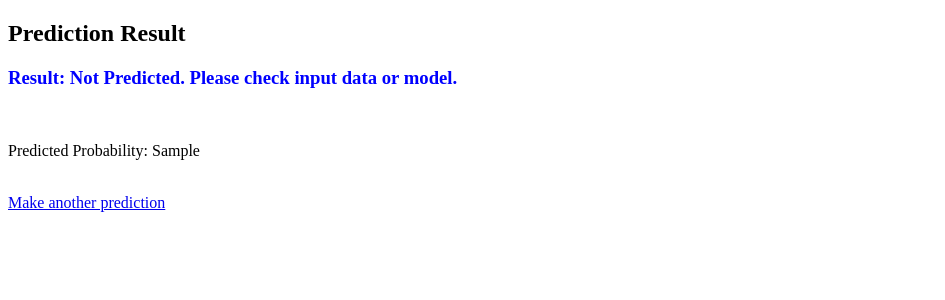
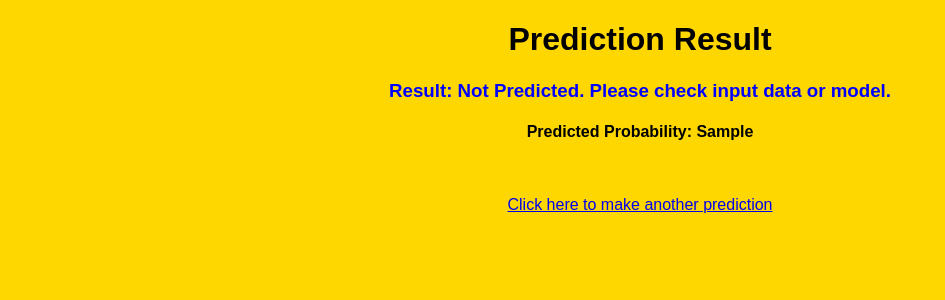
Before and after one commit to sivabio/dmp, a Flask app: template templates/result.html in a window 1280 px wide. Shown: the top 300 px of the page, without its empty margins (0-945 px from the left). Run offline with Flask 3, Linux system fonts and the light colour scheme; the template is opened without the code that fills it: most values are stand-ins (such as "Sample title", 1, 10 or a date in 2020); parts of the project's set-up code (start-up, migrations or seed data) failed here and were passed over.

Commit message:
Update result.html

```diff
--- a/templates/result.html
+++ b/templates/result.html
@@ -2,20 +2,36 @@
 <html>
 <head>
     <title>Prediction Result</title>
+    <style>
+        body {
+            background-color: gold;
+            font-family: Arial, sans-serif;
+            text-align: center;
+        }
+        .present {
+            color: red;
+        }
+        .not-present {
+            color: green;
+        }
+        .not-predicted {
+            color: blue;
+        }
+    </style>
 </head>
 <body>
-    <h2>Prediction Result</h2>
+    <h1>Prediction Result</h1>
 
-        {% if prediction_class == 1 %}
-        <h3 style="color: red;">Result: The Diabets Mellitus Condition is <strong>PRESENT</strong>.</h3>
+    {% if prediction_class == 1 %}
+        <h3 class="present">Result: The Diabetes Mellitus Condition is <strong>PRESENT</strong>.</h3>
     {% elif prediction_class == 0 %}
-        <h3 style="color: green;">Result: You are not Diabetic. Diabets Mellitus Condition is <strong>NOT PRESENT</strong>.</h3>
+        <h3 class="not-present">Result: You are not Diabetic. Diabetes Mellitus Condition is <strong>NOT PRESENT</strong>.</h3>
     {% else %}
-        <h3 style="color: blue;">Result: <strong>Not Predicted</strong>. Please check input data or model.</h3>
+        <h3 class="not-predicted">Result: <strong>Not Predicted</strong>. Please check input data or model.</h3>
     {% endif %}
+
+    <h4>Predicted Probability: {{ prediction_probability }}</h4>
     <br>
-    <p>Predicted Probability: {{ prediction_probability }}</p>
-    <br>
-    <a href="/">Make another prediction</a>
+    <p><a href="/">Click here to make another prediction</a></p>
 </body>
 </html>
```
